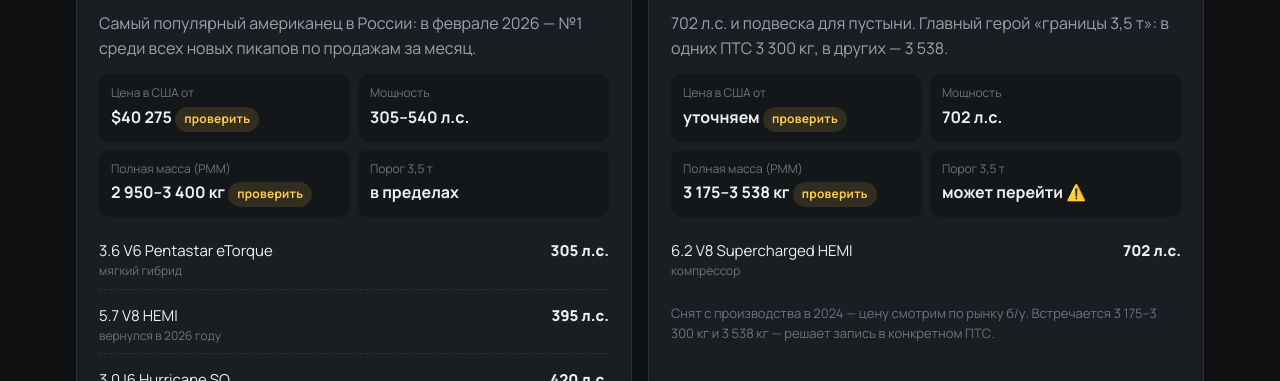
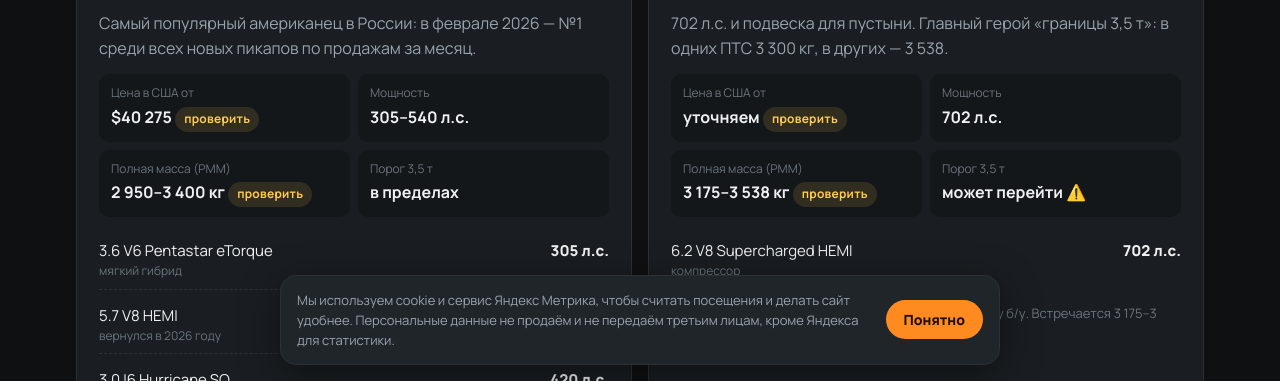
Before and after one commit to SonneFrei/pikap-gid, a plain HTML site: page models.html in a window 1280 px wide. Shown: the part 419-800 px from the top of the page. Drawn offline with Linux system fonts and the light colour scheme; a web font is replaced by a local one.

Commit message:
Подключена Яндекс Метрика, цель «расчёт в калькуляторе» и плашка про cookie
Co-Authored-By: Claude Opus 5.5 <noreply@anthropic.com>

```diff
--- a/assets/css/style.css
+++ b/assets/css/style.css
@@ -225,6 +225,17 @@ input:focus, select:focus { outline: 2px solid var(--accent); outline-offset: 1p
 .page-head { padding: 44px 0 16px; }
 .page-head p { color: var(--muted); max-width: 66ch; font-size: 17px; }
 
+/* ---------- Плашка cookie ---------- */
+.cookie-bar {
+  position: fixed; left: 16px; right: 16px; bottom: 16px; z-index: 50;
+  max-width: 720px; margin: 0 auto;
+  display: flex; align-items: center; gap: 16px;
+  background: var(--card-2); border: 1px solid var(--line); border-radius: var(--radius);
+  padding: 14px 16px; box-shadow: 0 10px 40px rgba(0, 0, 0, .45);
+}
+.cookie-bar p { margin: 0; font-size: 13px; color: var(--muted); }
+.cookie-bar .btn { padding: 10px 18px; font-size: 14px; flex-shrink: 0; }
+
 /* ---------- Адаптив ---------- */
 @media (max-width: 900px) {
   .calc { grid-template-columns: 1fr; }
@@ -241,4 +252,5 @@ input:focus, select:focus { outline: 2px solid var(--accent); outline-offset: 1p
   .grid.cols-3, .grid.cols-2, .models-grid { grid-template-columns: 1fr; }
   .seg:not(.five) { grid-template-columns: 1fr 1fr; }
   section.block { padding: 40px 0; }
+  .cookie-bar { flex-direction: column; align-items: stretch; text-align: left; }
 }
--- /dev/null
+++ b/assets/js/analytics.js
@@ -0,0 +1,62 @@
+/*
+ * Аналитика: Яндекс Метрика + плашка об использовании cookie.
+ * Чтобы включить — впишите номер счётчика в METRIKA_ID.
+ * Пока METRIKA_ID = null, никакие данные никуда не отправляются.
+ */
+(function () {
+  "use strict";
+
+  var METRIKA_ID = 114351186;
+
+  // --- Цели (вызываются из app.js). Без счётчика — тихо ничего не делают.
+  var sentGoals = {};
+  window.trackGoal = function (name, once) {
+    if (!METRIKA_ID || typeof window.ym !== "function") return;
+    if (once && sentGoals[name]) return;
+    sentGoals[name] = true;
+    window.ym(METRIKA_ID, "reachGoal", name);
+  };
+
+  // --- Подключение Метрики
+  if (METRIKA_ID) {
+    (function (m, e, t, r, i, k, a) {
+      m[i] = m[i] || function () { (m[i].a = m[i].a || []).push(arguments); };
+      m[i].l = 1 * new Date();
+      for (var j = 0; j < document.scripts.length; j++) { if (document.scripts[j].src === r) { return; } }
+      k = e.createElement(t); a = e.getElementsByTagName(t)[0]; k.async = 1; k.src = r; a.parentNode.insertBefore(k, a);
+    })(window, document, "script", "https://mc.yandex.ru/metrika/tag.js", "ym");
+
+    window.ym(METRIKA_ID, "init", {
+      clickmap: true,
+      trackLinks: true,
+      accurateTrackBounce: true,
+      webvisor: true
+    });
+  }
+
+  // --- Плашка про cookie (показываем, только если Метрика включена)
+  if (!METRIKA_ID) return;
+  var KEY = "pg_cookie_ok";
+  var dismissed = false;
+  try { dismissed = window.localStorage.getItem(KEY) === "1"; } catch (e) { /* хранилище недоступно — просто покажем плашку */ }
+  if (dismissed) return;
+
+  function showBanner() {
+    var bar = document.createElement("div");
+    bar.className = "cookie-bar";
+    bar.setAttribute("role", "region");
+    bar.setAttribute("aria-label", "Уведомление о cookie");
+    bar.innerHTML =
+      '<p>Мы используем cookie и сервис Яндекс Метрика, чтобы считать посещения и делать сайт удобнее. ' +
+      'Персональные данные не продаём и не передаём третьим лицам, кроме Яндекса для статистики.</p>' +
+      '<button type="button" class="btn">Понятно</button>';
+    bar.querySelector("button").addEventListener("click", function () {
+      try { window.localStorage.setItem(KEY, "1"); } catch (e) { /* ничего страшного */ }
+      bar.remove();
+    });
+    document.body.appendChild(bar);
+  }
+
+  if (document.readyState === "loading") document.addEventListener("DOMContentLoaded", showBanner);
+  else showBanner();
+})();
--- a/assets/js/app.js
+++ b/assets/js/app.js
@@ -234,8 +234,11 @@
   if (qs.get("price") && +qs.get("price") > 0) el.price.value = qs.get("price");
   if (qs.get("gvwr") && +qs.get("gvwr") > 0) el.gvwr.value = qs.get("gvwr");
 
-  el.preset.addEventListener("change", () => { applyPreset(el.preset.value); compute(); });
-  form.addEventListener("input", (e) => { if (e.target !== el.preset) compute(); });
+  // Цель для аналитики: человек сам что-то поменял в калькуляторе (один раз за визит)
+  const track = () => { if (typeof window.trackGoal === "function") window.trackGoal("calc_used", true); };
+
+  el.preset.addEventListener("change", () => { applyPreset(el.preset.value); compute(); track(); });
+  form.addEventListener("input", (e) => { if (e.target !== el.preset) { compute(); track(); } });
   form.addEventListener("submit", (e) => e.preventDefault());
   compute();
 })();
--- a/models.html
+++ b/models.html
@@ -37,6 +37,7 @@
     </div>
   </footer>
 
+  <script src="assets/js/analytics.js"></script>
   <script src="assets/js/rules.js"></script>
   <script src="assets/js/models.js"></script>
   <script src="assets/js/app.js"></script>
```
Also changed, not shown: calculator.html (+1 -0 lines), index.html (+2 -0 lines).
